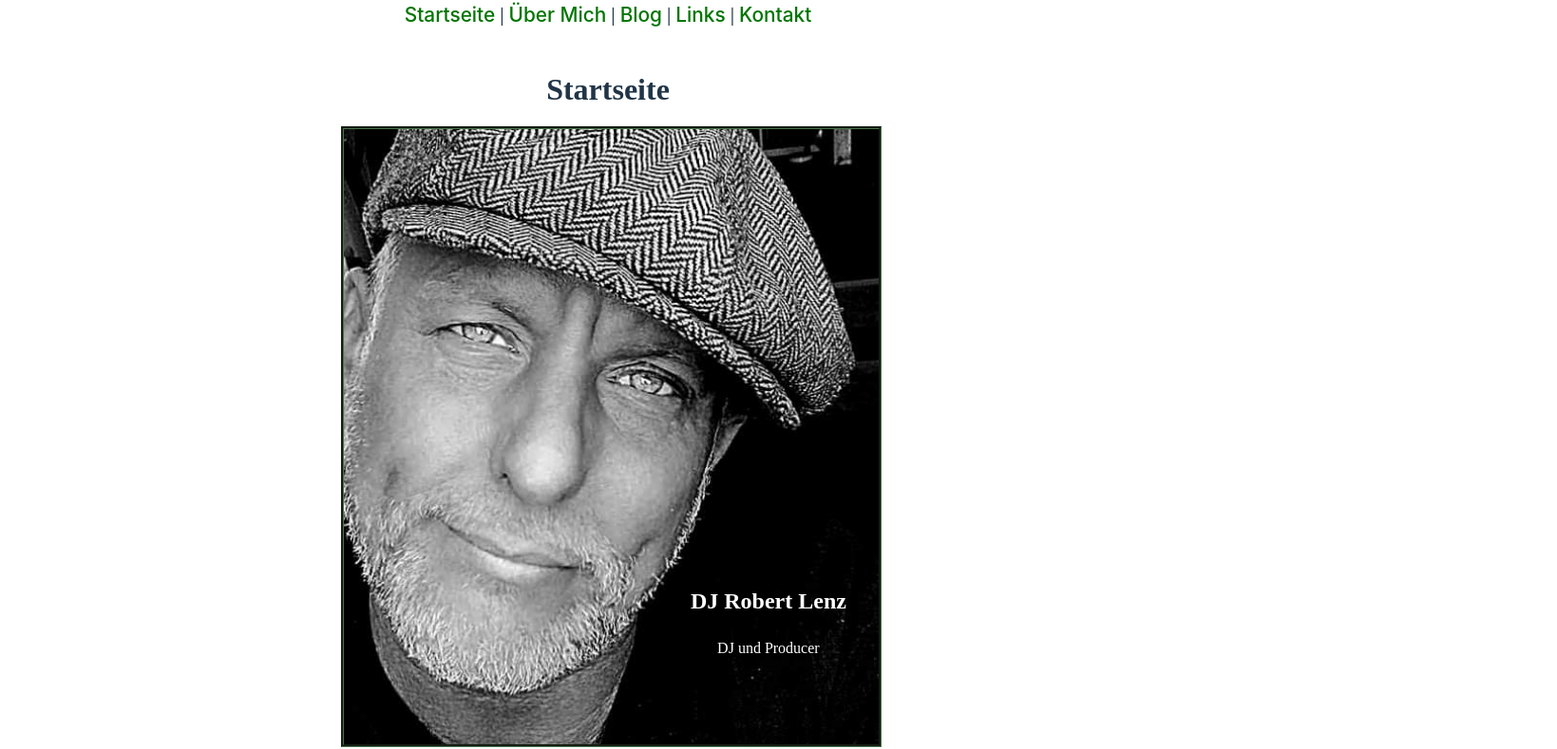
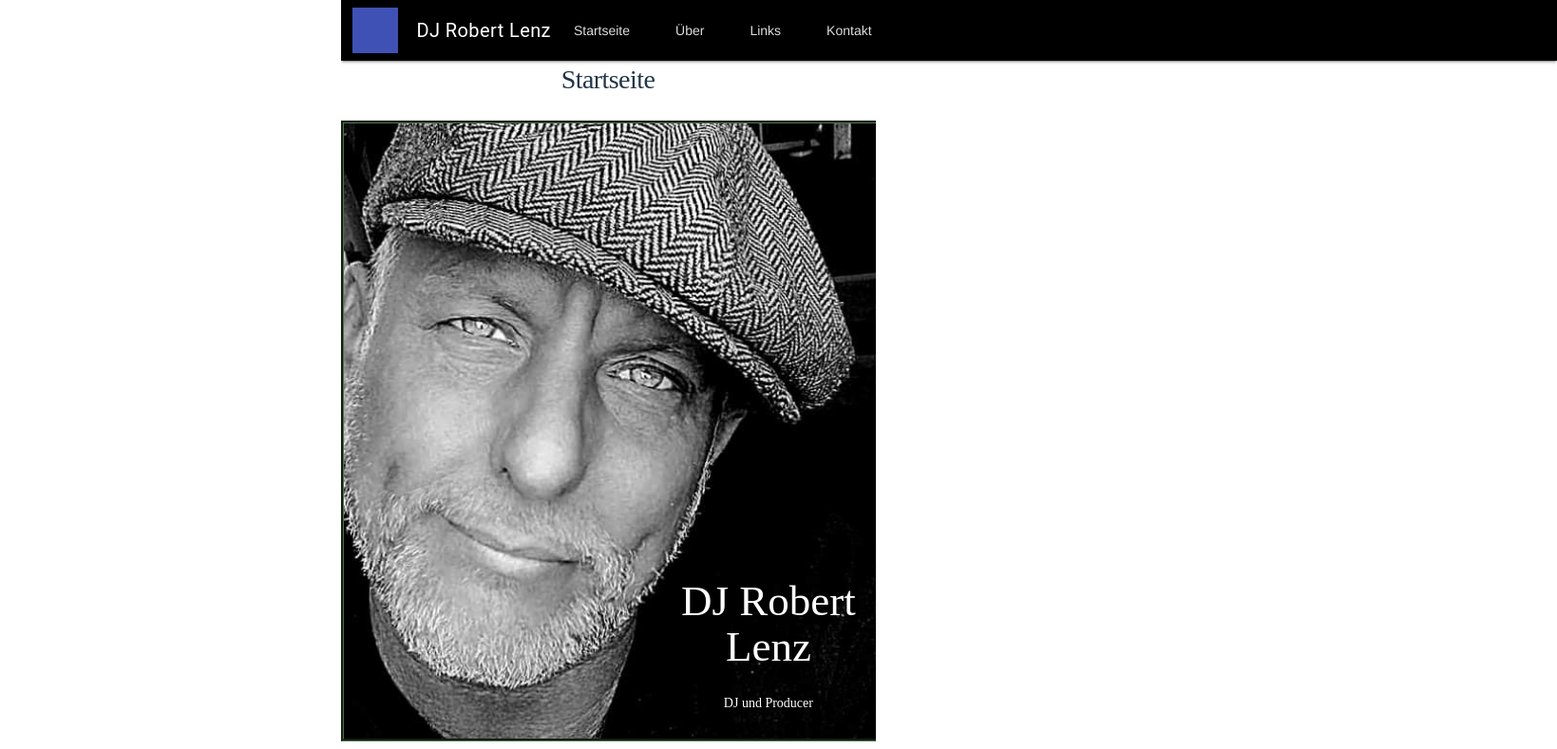
Before and after one commit to AGBDev/RobertWebsite, a Svelte app: page / in a window 1280 px wide. Shown: the top 789 px of the page at 95% size, 1639 px wide, since content can reach past the window. Built offline with nearby package versions, Linux system fonts and the light colour scheme.

Commit message:
new titlebar lol

```diff
--- a/src/App.svelte
+++ b/src/App.svelte
@@ -34,7 +34,53 @@
 
 </script>
 
-<main>
+<!-- Uses a transparent header that draws on top of the layout's background -->
+<style>
+    .demo-layout-transparent {
+      background: url('../assets/demos/transparent.jpg') center / cover;
+    }
+    .demo-layout-transparent .mdl-layout__header,
+    .demo-layout-transparent .mdl-layout__drawer-button {
+      /* This background is dark, so we set text to white. Use 87% black instead if
+         your background is light. */
+      color: white;
+    }
+    </style>
+
+
+<!-- Always shows a header, even in smaller screens. -->
+<div class="mdl-layout mdl-js-layout mdl-layout--fixed-header">
+    <header class="mdl-layout__header">
+      <div class="mdl-layout__header-row" style="background-color: black;">
+        <!-- Title -->
+        <span class="mdl-layout-title" style="background-color: black;">DJ Robert Lenz</span>
+        <!-- Add spacer, to align navigation to the right -->
+        <div class="mdl-layout-spacer" style="background-color: black;"></div>
+        <!-- Navigation. We hide it in small screens. -->
+        <nav class="mdl-navigation mdl-layout--large-screen-only" style="background-color: black;">
+          <a class="mdl-navigation__link" href="/">Startseite</a>
+          <a class="mdl-navigation__link" href="/about">Über</a>
+          <a class="mdl-navigation__link" href="/links">Links</a>
+          <a class="mdl-navigation__link" href="/contact">Kontakt</a>
+        </nav>
+      </div>
+    </header>
+    <div class="mdl-layout__drawer">
+      <span class="mdl-layout-title">DJ Robert Lenz</span>
+      <nav class="mdl-navigation">
+        <a class="mdl-navigation__link" href="/">Startseite</a>
+        <a class="mdl-navigation__link" href="/about">Über</a>
+        <a class="mdl-navigation__link" href="/links">Links</a>
+        <a class="mdl-navigation__link" href="/contact">Kontakt</a>
+      </nav>
+    </div>
+  </div>
+
+<main class="mdl-layout__content">
+    <link rel="stylesheet" href="https://fonts.googleapis.com/icon?family=Material+Icons">
+    <link rel="stylesheet" href="https://code.getmdl.io/1.3.0/material.indigo-pink.min.css">
+    <script defer src="https://code.getmdl.io/1.3.0/material.min.js"></script>
+
     {#if links.length == 0}
         :C
     {/if}
--- a/src/lib/pages/blog/Blog.svelte
+++ b/src/lib/pages/blog/Blog.svelte
@@ -16,6 +16,7 @@
         "Shesh"
     ], date: "05.10.23"});
 
+    // reverse so that the last lement is on top
     entries.reverse();
 
     // loading all?
```
